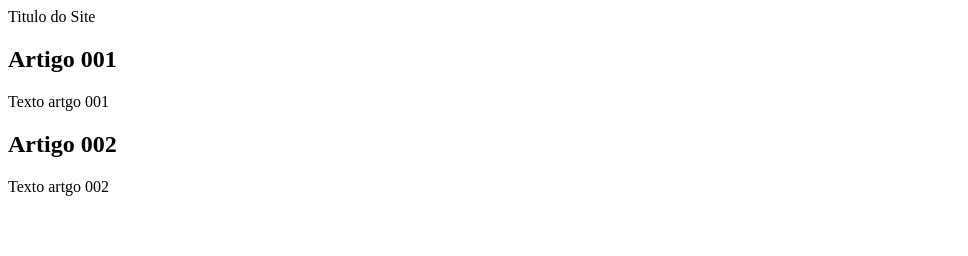
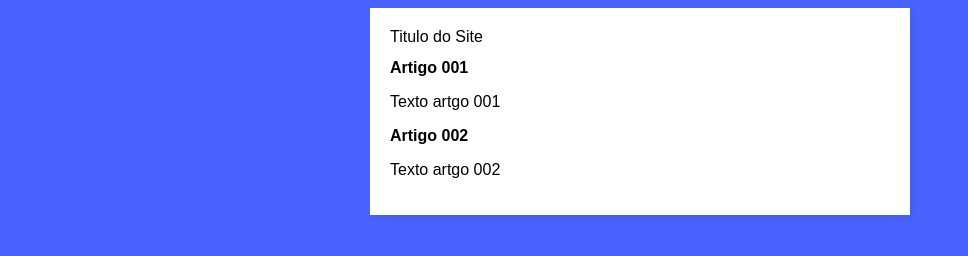
Before and after one commit to Felipe-Juver/Projeto-site, a plain HTML site: page index.html in a window 1280 px wide. Shown: the whole page, without its empty margins (0-968 px from the left). Drawn offline with Linux system fonts and the light colour scheme.

Commit message:
Iniciei o css

```diff
--- /dev/null
+++ b/estilos/style.css
@@ -0,0 +1,16 @@
+* {
+    font-family: Arial, Helvetica, sans-serif;
+    font-size: 16px;
+}
+
+body {
+    background-color: #4863ff;
+}
+
+main {
+    width: 500px;
+    margin: auto;
+    background-color: #fff;
+    padding: 20px;
+    box-shadow: 3px 3px 5px rgba(35, 54, 19, 0.1);
+}
--- a/index.html
+++ b/index.html
@@ -3,6 +3,7 @@
 <head>
     <meta charset="UTF-8">
     <meta name="viewport" content="width=device-width, initial-scale=1.0">
+    <link rel="stylesheet" href="estilos/style.css">
     <title>Titulo do site</title>
 </head>
 <body>
```
